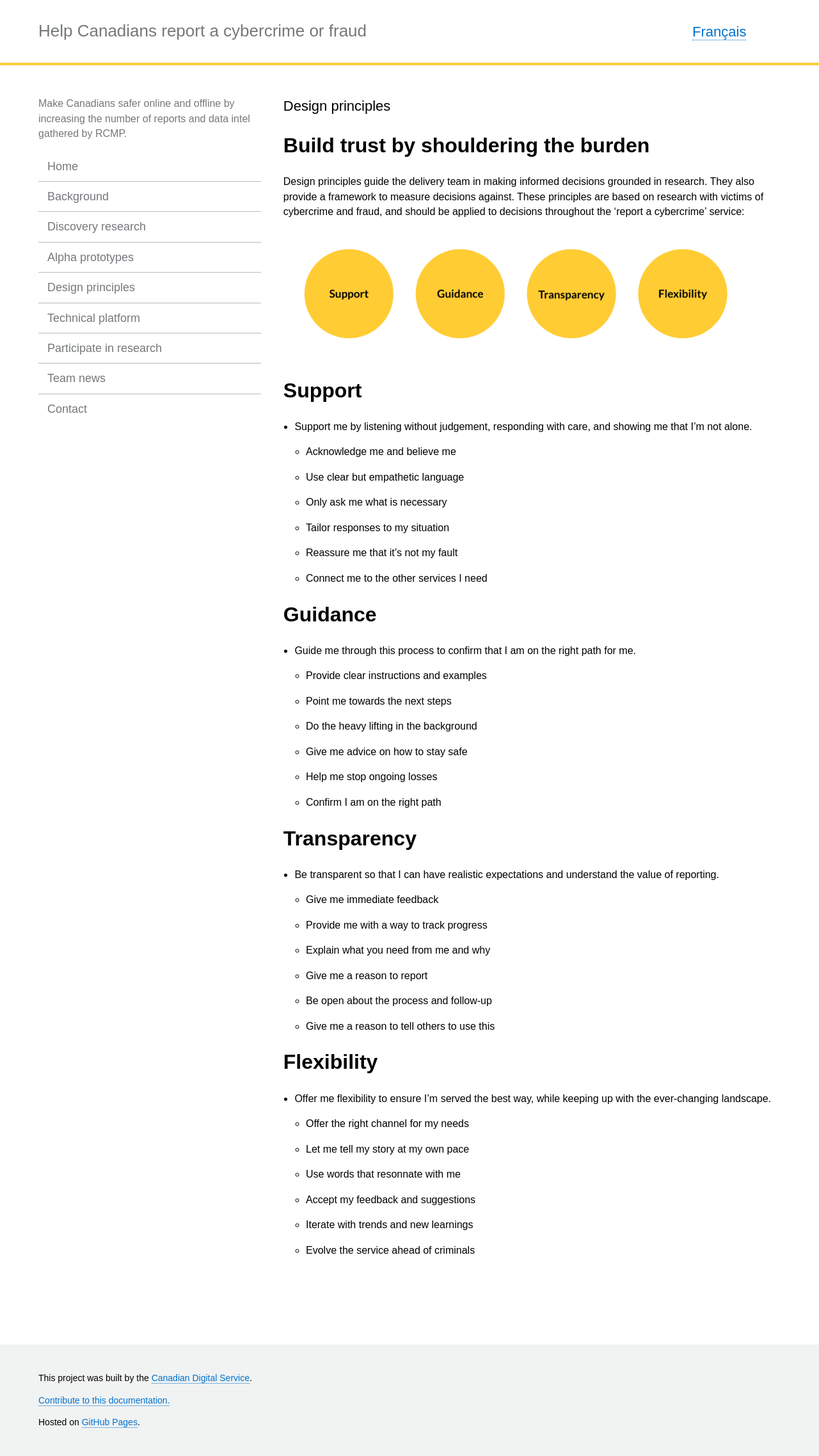
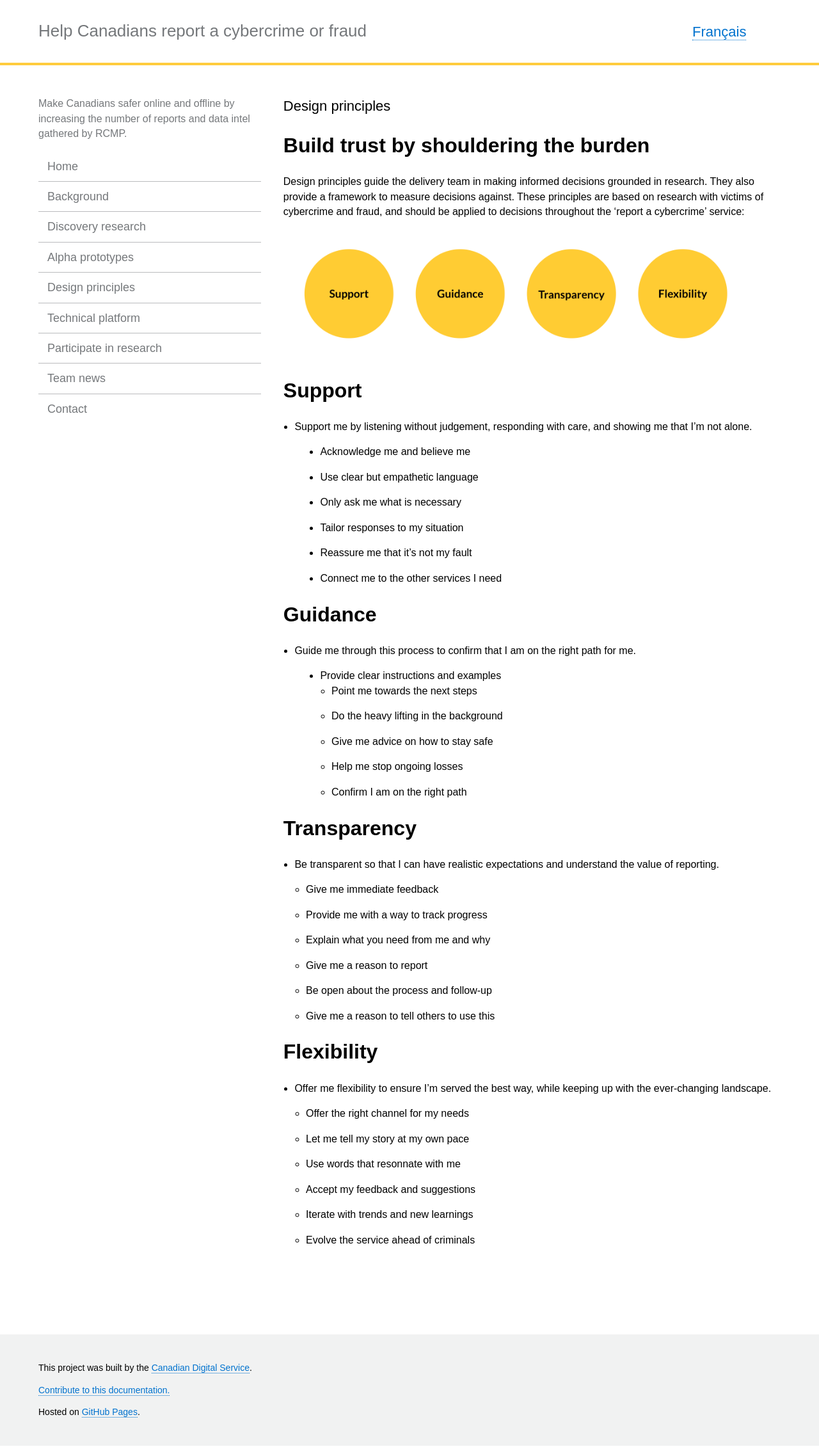
Before and after one commit to cds-snc/rcmp-report-a-cybercrime-alpha-documentation, a Jekyll site: the page built from _pages/en/principles.md, in a window 1280 px wide. Shown: the whole page at 64% size. Built offline with Jekyll 4.4.1, drawn with Linux system fonts in a browser that asks for light colours.

```diff
--- a/_pages/en/principles.md
+++ b/_pages/en/principles.md
@@ -16,18 +16,18 @@ Design principles guide the delivery team in making informed decisions grounded
 
  * Support me by listening without judgement, responding with care, and showing me that I'm not alone.
 
-    * Acknowledge me and believe me
-    * Use clear but empathetic language
-    * Only ask me what is necessary
-    * Tailor responses to my situation
-    * Reassure me that it's not my fault
-    * Connect me to the other services I need
+  >  * Acknowledge me and believe me
+  >  * Use clear but empathetic language
+  >  * Only ask me what is necessary
+  >  * Tailor responses to my situation
+  >  * Reassure me that it's not my fault
+  >  * Connect me to the other services I need
 
 # Guidance
 
  * Guide me through this process to confirm that I am on the right path for me.
 
-    * Provide clear instructions and examples
+  >  * Provide clear instructions and examples
     * Point me towards the next steps
     * Do the heavy lifting in the background
     * Give me advice on how to stay safe
```
